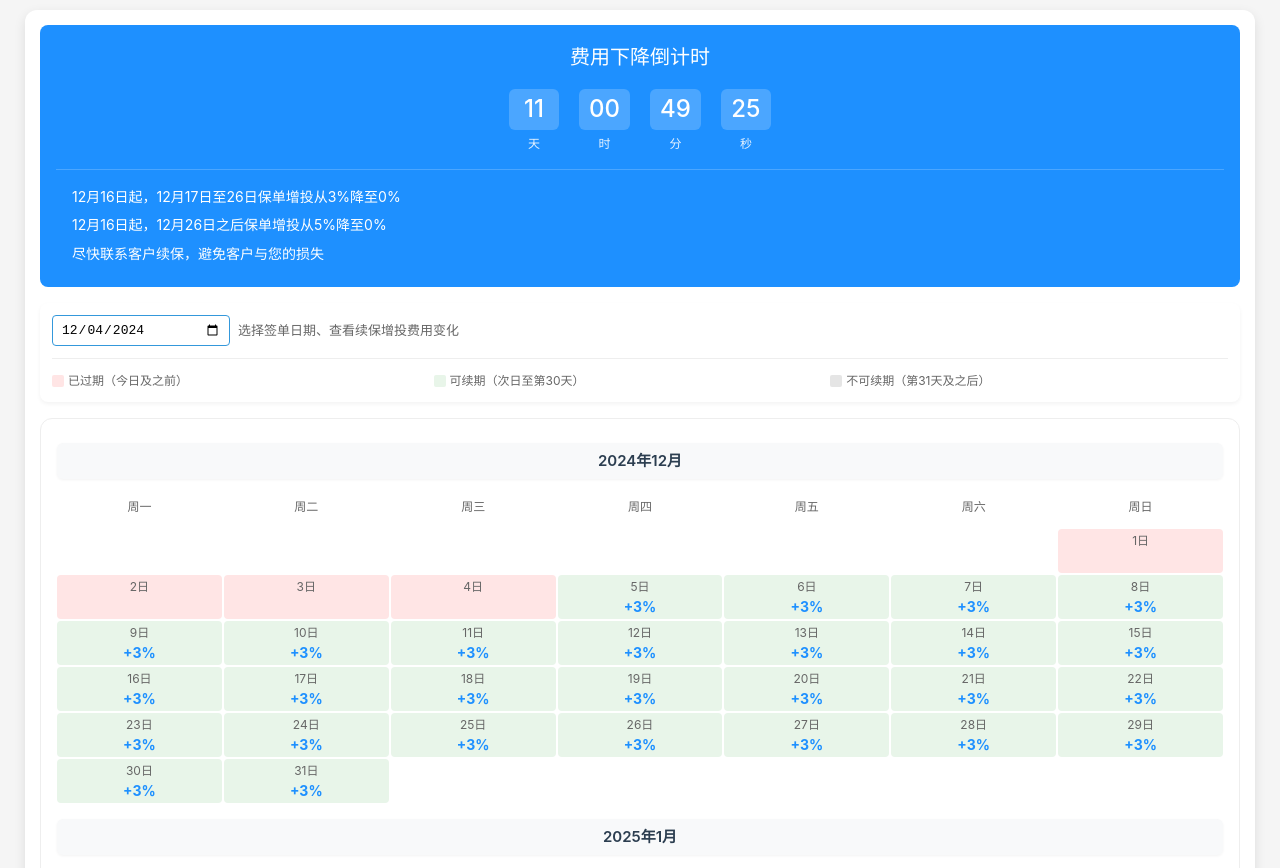
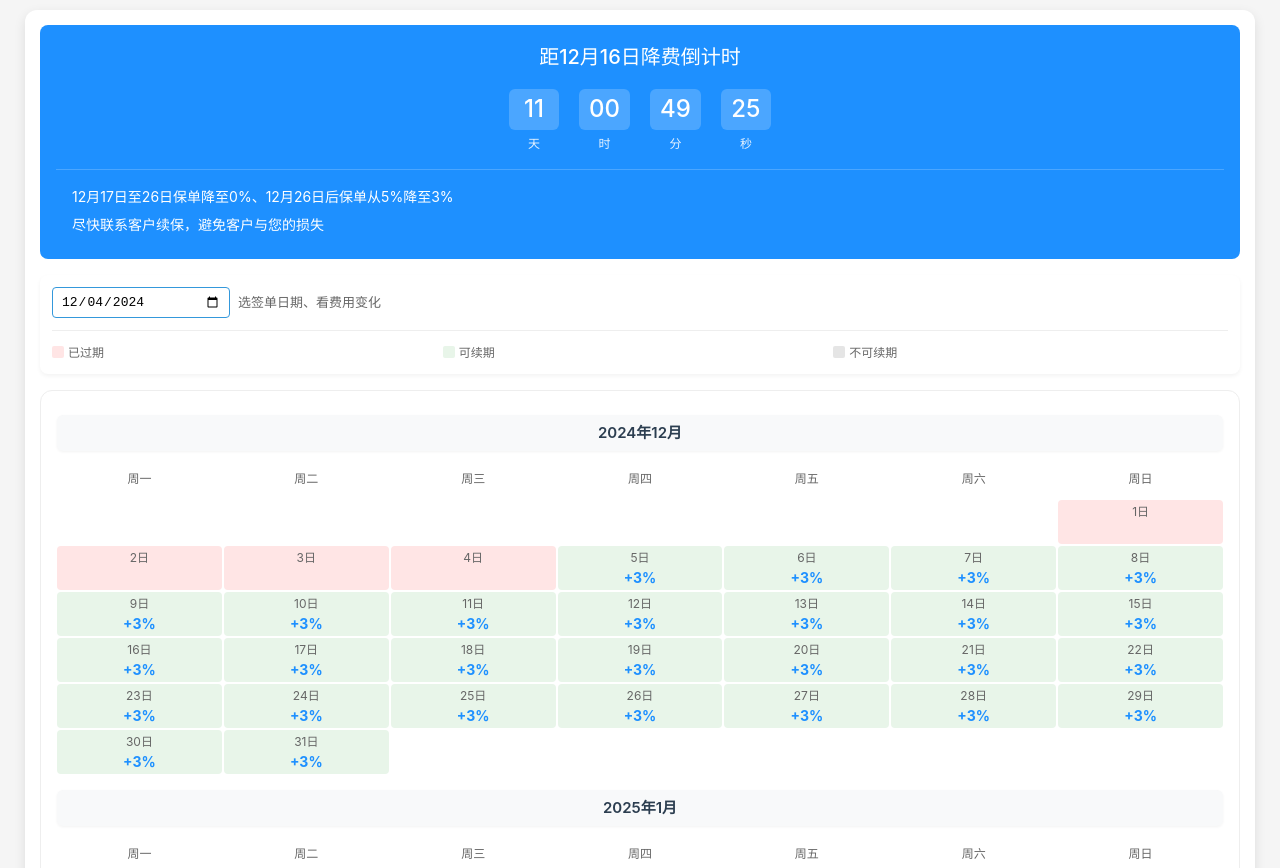
Before and after one commit to alongor666/-, a plain HTML site: page index.html in a window 1280 px wide. Shown: the top 868 px of the page. Drawn offline with Linux system fonts and the light colour scheme.

Commit message:
Add files via upload

```diff
--- a/index.html
+++ b/index.html
@@ -321,7 +321,7 @@
         <div class="date-control">
             <div class="date-control-header">
                 <input type="date" id="dateSearch" class="date-search" onchange="generateCalendar()">
-                <span class="date-label">选择签单日期、查看续保增投费用变化</span>
+                <span class="date-label">选签单日期、看费用变化</span>
             </div>
 
             <!-- 图示说明 -->
@@ -329,15 +329,15 @@
                 <div class="legend-items">
                     <div class="legend-item">
                         <div class="legend-color" style="background: #FFE5E5;"></div>
-                        <span>已过期（今日及之前）</span>
+                        <span>已过期</span>
                     </div>
                     <div class="legend-item">
                         <div class="legend-color" style="background: #E8F5E9;"></div>
-                        <span>可续期（次日至第30天）</span>
+                        <span>可续期</span>
                     </div>
                     <div class="legend-item">
                         <div class="legend-color" style="background: #E5E5E5;"></div>
-                        <span>不可续期（第31天及之后）</span>
+                        <span>不可续期</span>
                     </div>
                 </div>
             </div>
@@ -538,7 +538,7 @@
 
                 countdownHTML = `
                     <div class="countdown">
-                        <div class="countdown-title">费用下降倒计时</div>
+                        <div class="countdown-title">距12月16日降费倒计时</div>
                         <div class="countdown-display">
                             <div class="countdown-item">
                                 <div class="countdown-number">${String(days).padStart(2, '0')}</div>
@@ -574,7 +574,7 @@
 
                 countdownHTML = `
                     <div class="countdown">
-                        <div class="countdown-title">费用下降倒计时</div>
+                        <div class="countdown-title">距12月16日降费倒计时</div>
                         <div class="countdown-display">
                             <div class="countdown-item">
                                 <div class="countdown-number">${String(days).padStart(2, '0')}</div>
@@ -594,8 +594,7 @@
                             </div>
                         </div>
                         <div class="countdown-details">
-                            <div>12月16日起，12月17日至26日保单增投从3%降至0%</div>
-                            <div>12月16日起，12月26日之后保单增投从5%降至0%</div>
+                            <div>12月17日至26日保单降至0%、12月26日后保单从5%降至3%</div>
                             <div>尽快联系客户续保，避免客户与您的损失</div>
                         </div>
                     </div>
```
